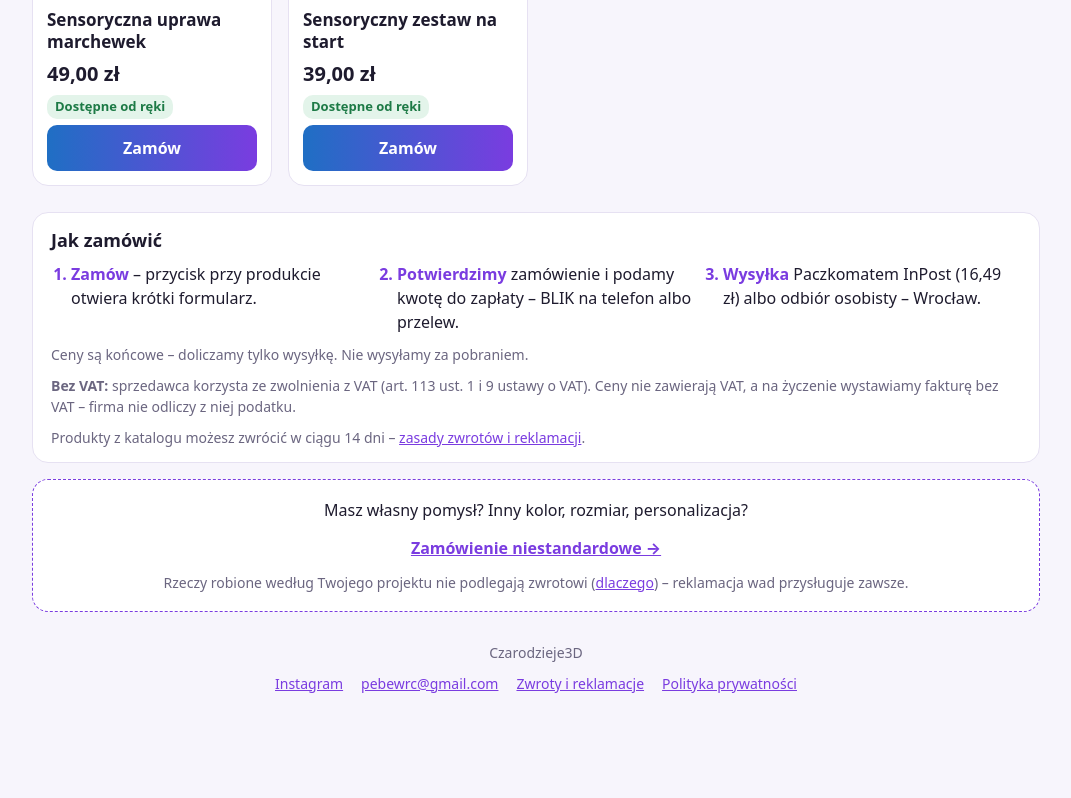
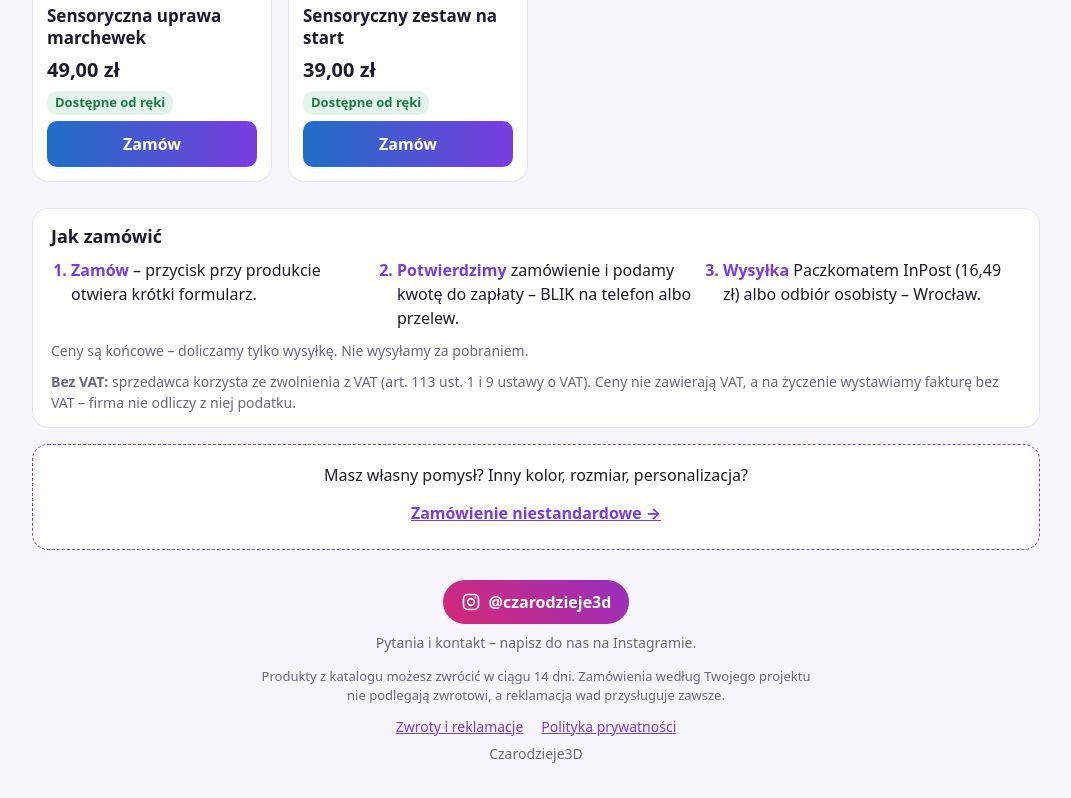
Before and after one commit to Czarodzieje3D/czarodzieje3d.github.io, a plain HTML site: page index.html in a window 1280 px wide. Shown: the part 545-1343 px from the top of the page, without its empty margins (104-1175 px from the left). Before the commit the page ends 1279 px from the top, so only its background shows below. Drawn offline with Linux system fonts and the light colour scheme.

```diff
--- a/index.html
+++ b/index.html
@@ -63,6 +63,12 @@
   .niestandardowe a.cta { display: inline-block; margin-top: 8px; font-weight: 700; padding: 6px 4px; }
   .niestandardowe .male { color: var(--szary); font-size: 14px; margin: 6px 0 0; }
   footer { color: var(--szary); font-size: 14px; text-align: center; padding: 22px 0 34px; }
+  footer .insta { display: inline-flex; align-items: center; gap: 8px; font-weight: 700; font-size: 16px;
+                  text-decoration: none; color: #fff; padding: 10px 18px; border-radius: 999px;
+                  background: linear-gradient(45deg, #d62976, #962fbf); }  /* biały tekst min. 4,5:1 */
+  footer .insta svg { flex: none; }
+  footer .male { margin: 8px 0 0; }
+  footer .zwroty-stopka { max-width: 560px; margin: 14px auto 0; font-size: 13px; }
   footer nav { display: flex; flex-wrap: wrap; justify-content: center; gap: 2px 14px; margin-top: 4px; }
   footer a { display: inline-block; padding: 6px 2px; }
   .pusto { text-align: center; color: var(--szary); padding: 30px; }
@@ -112,7 +118,6 @@
     <li>💳 BLIK lub przelew</li>
     <li>📦 Paczkomat 16,49 zł</li>
     <li>🤝 Odbiór: Wrocław</li>
-    <li><a href="zwroty.html">↩ Zwrot do 14 dni</a></li>
   </ul>
 
 
@@ -157,27 +162,26 @@
     <p class="male">Ceny są końcowe – doliczamy tylko wysyłkę. Nie wysyłamy za pobraniem.</p>
     <p class="male"><strong>Bez VAT:</strong> sprzedawca korzysta ze zwolnienia z VAT (art. 113 ust. 1 i 9 ustawy
       o VAT). Ceny nie zawierają VAT, a na życzenie wystawiamy fakturę bez VAT – firma nie odliczy z niej podatku.</p>
-    <p class="male"> Produkty z katalogu możesz
-      zwrócić w ciągu 14 dni – <a href="zwroty.html">zasady zwrotów i reklamacji</a>.</p>
   </section>
 
 
   <div class="niestandardowe">
     Masz własny pomysł? Inny kolor, rozmiar, personalizacja?<br>
     <a class="cta" href="https://docs.google.com/forms/d/e/1FAIpQLScK5ZdhjTsDznW7MCnvdoUmIh93jRTXkd5XXWhMF7_TDRqD0g/viewform" target="_blank" rel="noopener">Zamówienie niestandardowe →</a>
-    <p class="male">Rzeczy robione według Twojego projektu nie podlegają zwrotowi
-      (<a href="zwroty.html#wyjatki">dlaczego</a>) – reklamacja wad przysługuje zawsze.</p>
   </div>
 
 
   <footer>
-    Czarodzieje3D
-    <nav aria-label="Kontakt i informacje">
-      <a href="https://instagram.com/czarodzieje3d" target="_blank" rel="noopener">Instagram</a>
-      <a href="mailto:pebewrc@gmail.com">pebewrc@gmail.com</a>
+
+    <a class="insta" href="https://instagram.com/czarodzieje3d" target="_blank" rel="noopener"><svg class="ig" viewBox="0 0 24 24" width="20" height="20" aria-hidden="true" focusable="false"><rect x="3" y="3" width="18" height="18" rx="5" fill="none" stroke="currentColor" stroke-width="2"/><circle cx="12" cy="12" r="4" fill="none" stroke="currentColor" stroke-width="2"/><circle cx="17.3" cy="6.7" r="1.2" fill="currentColor"/></svg><span>@czarodzieje3d</span></a>
+    <p class="male">Pytania i kontakt – napisz do nas na Instagramie.</p>
+    <p class="zwroty-stopka">Produkty z katalogu możesz zwrócić w ciągu 14 dni. Zamówienia według Twojego projektu
+      nie podlegają zwrotowi, a reklamacja wad przysługuje zawsze.</p>
+    <nav aria-label="Informacje">
       <a href="zwroty.html">Zwroty i reklamacje</a>
       <a href="prywatnosc.html">Polityka prywatności</a>
     </nav>
+    <div>Czarodzieje3D</div>
   </footer>
 </div>
 
```
Also changed, not shown: prywatnosc.html (+2 -1 lines), zwroty.html (+3 -3 lines).
